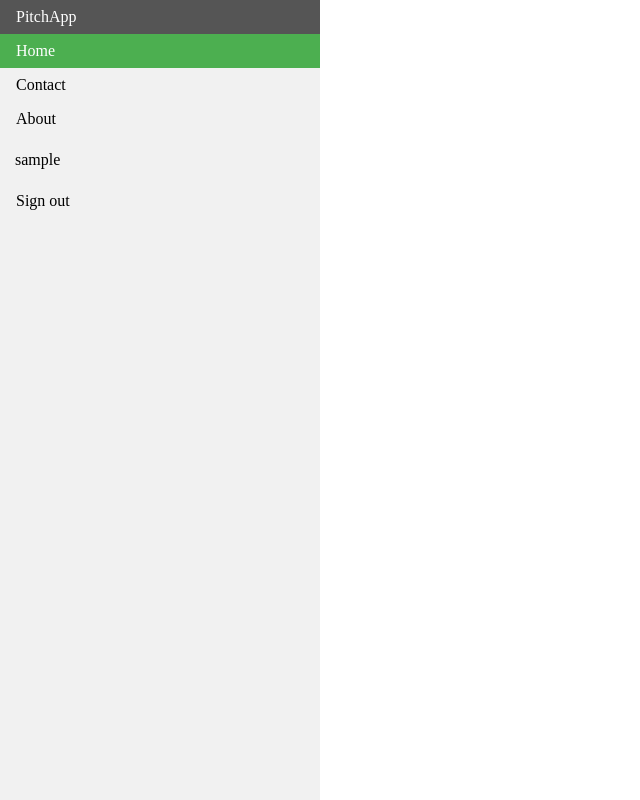
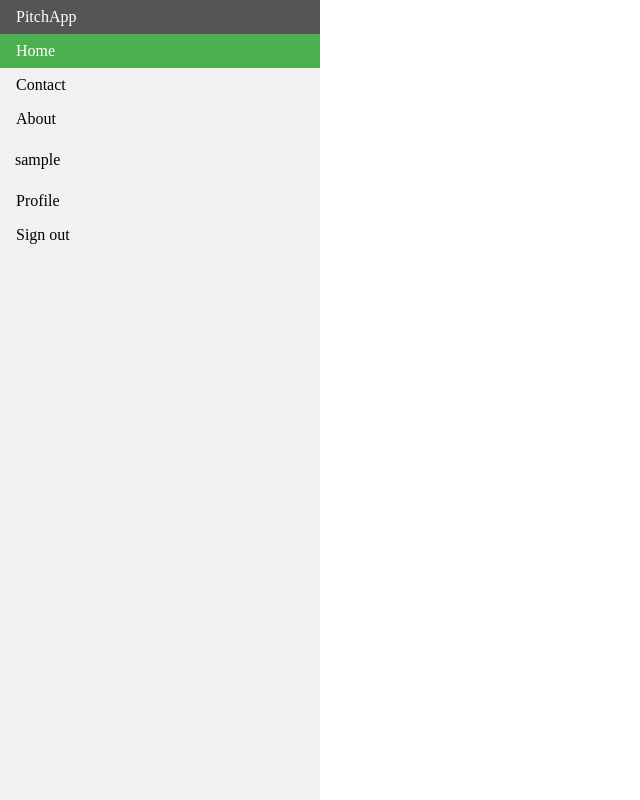
Before and after one commit to Nyagah-Tech/pitch-app, a Flask app: template app/templates/index.html in a window 1280 px wide. Shown: the whole page, without its empty margins (0-640 px from the left). Run offline with Flask 2, Linux system fonts and the light colour scheme; the template is opened without the code that fills it, so the values that code supplies are empty; the visitor is signed in with stand-in values (Sample User, id 1); data comes from the database, SQL or seed files in the repository; some libraries are stand-ins or nearby versions.

Commit message:
create a navigation link that directs us to the profile page

```diff
--- a/app/templates/index.html
+++ b/app/templates/index.html
@@ -53,6 +53,7 @@
             <li><a href="#about">About</a></li>
             {% if current_user.is_authenticated%}
             <li style="color:black;padding: 15px;">{{current_user.username}}</li>
+            <li> <a href="{{url_for('main.profile',uname = current_user.username)}}">Profile</a> </li>
             <li><a href="{{url_for('auth.logout')}}">Sign out</a></li>
             {% else%}
             <li><a href="{{url_for('auth.login')}}">Sign In</a></li>
```
